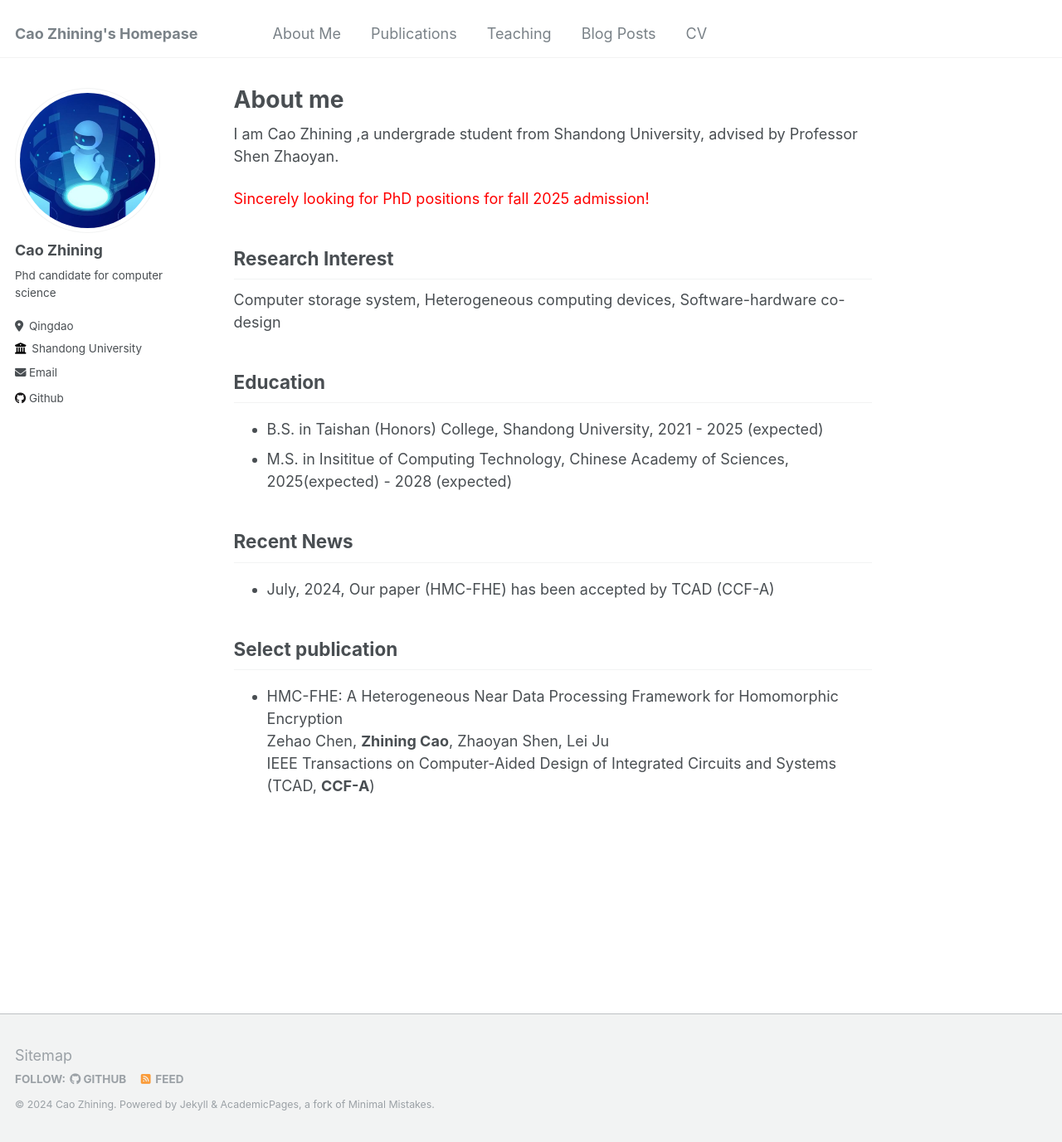
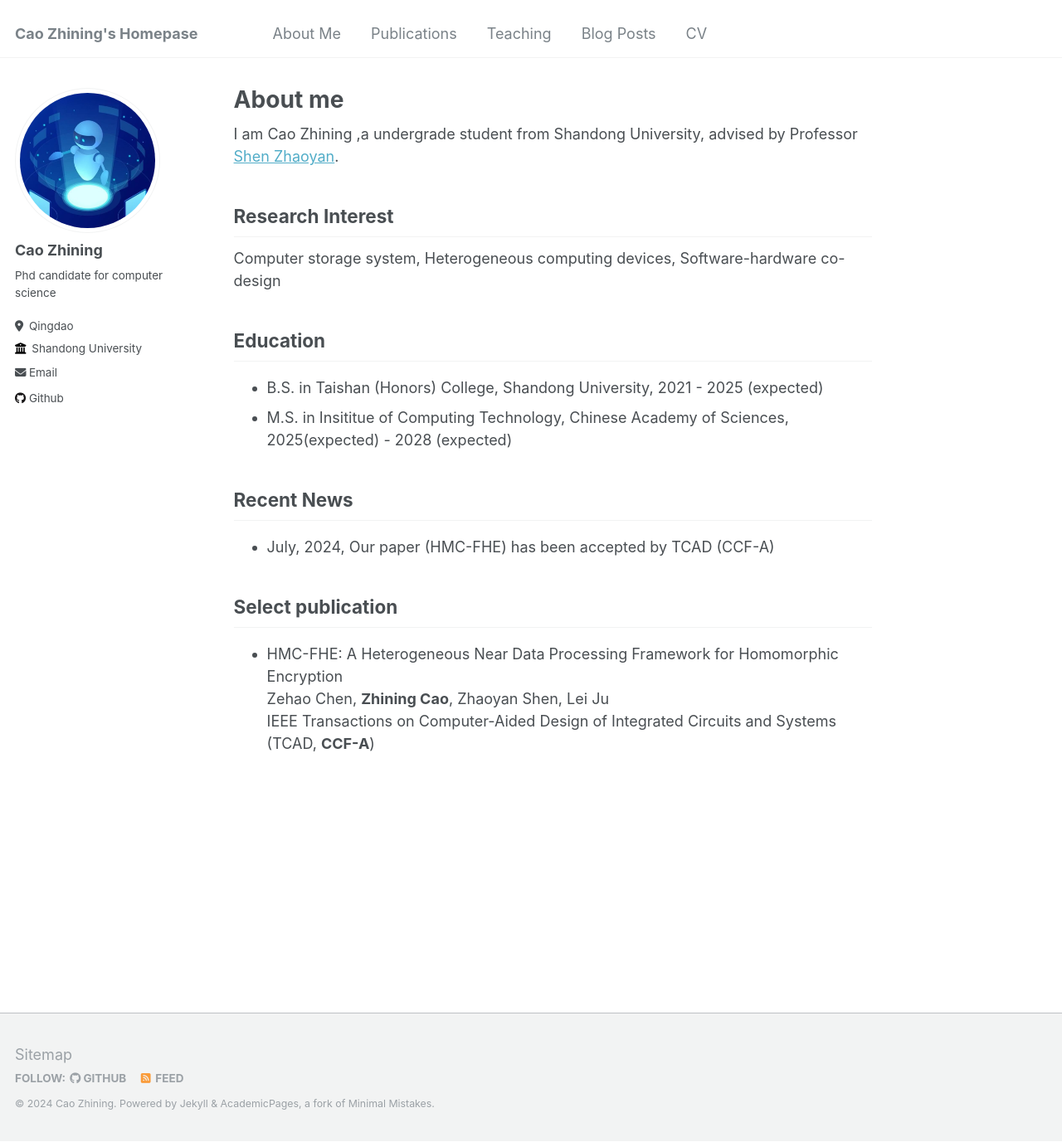
Before and after one commit to caozhining/caozhining.github.io, a Jekyll site: the page built from _pages/about.md, in a window 1280 px wide and 1377 px high. Shown: the whole window at 83% size. Built offline with Jekyll 4.4.1, drawn with Linux system fonts in a browser that asks for light colours; some of the changed lines change nothing that is shown.

Commit message:
Update about.md
1

```diff
--- a/_pages/about.md
+++ b/_pages/about.md
@@ -7,9 +7,9 @@ redirect_from:
   - /about.html
 ---
 
-I am Cao Zhining ,a undergrade student from Shandong University, advised by Professor Shen Zhaoyan.
+I am Cao Zhining ,a undergrade student from Shandong University, advised by Professor [Shen Zhaoyan](https://zyshen00.github.io/).
 
-<font color="red"> Sincerely looking for PhD positions for fall 2025 admission! </font>
+<!-- <font color="red"> Sincerely looking for PhD positions for fall 2025 admission! </font> -->
 
 Research Interest
 ---------
```
